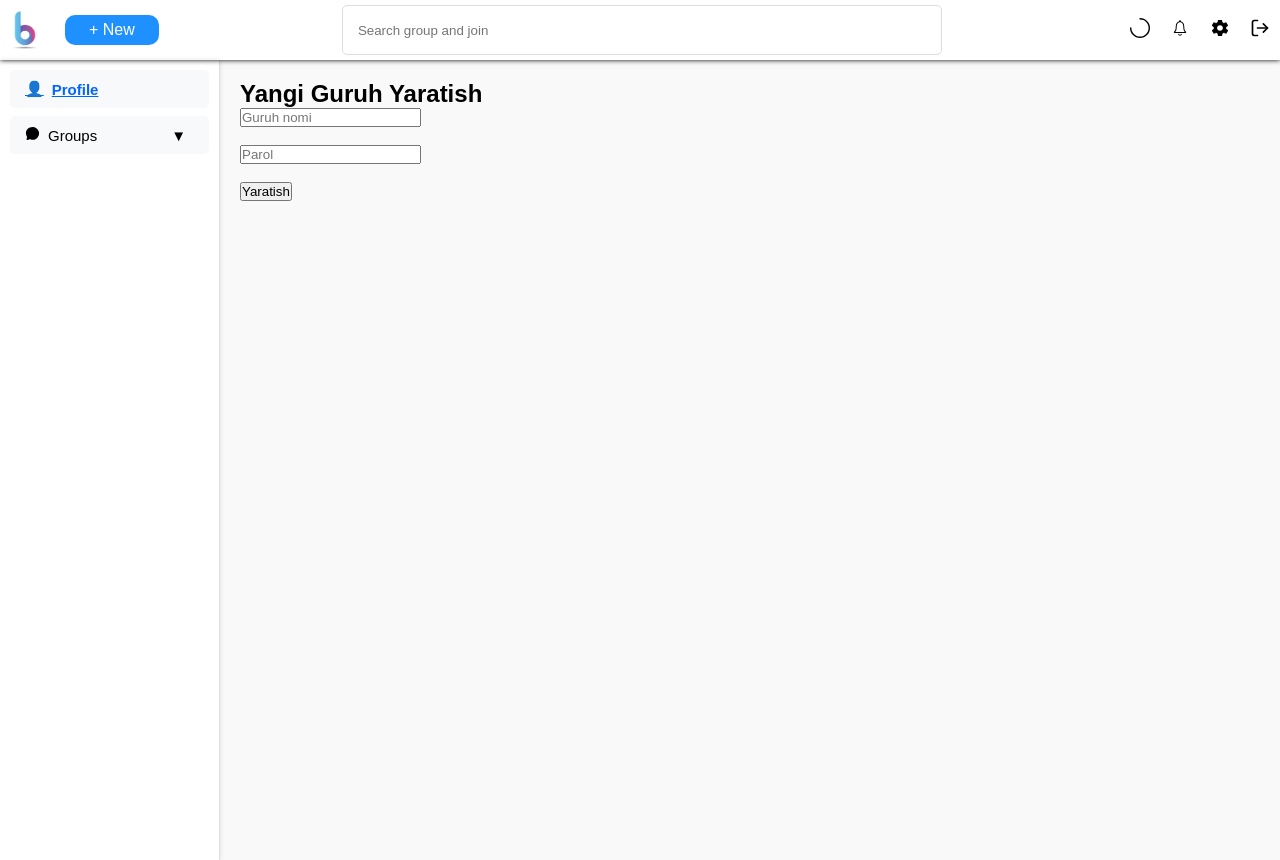
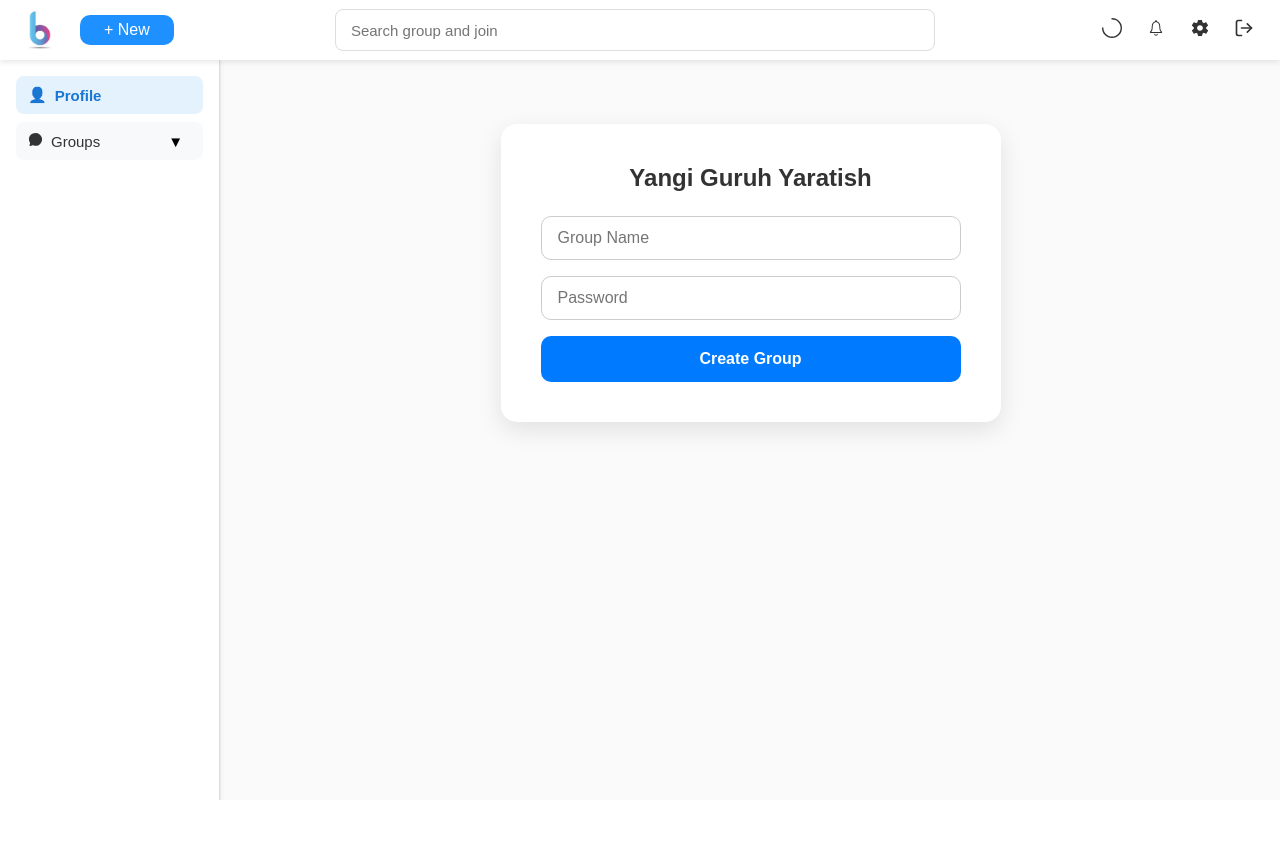
Before and after one commit to Javlon1221/shopping-list, a React (Vite) app: page /create-group in a window 1280 px wide. After the commit the page ends 800 px from the top, so only its background shows below. Built offline with nearby package versions, Linux system fonts and the light colour scheme; sample sign-in values are in the browser's storage.

Commit message:
Add group creation feature with framer-motion and react-toastify integration; enhance sidebar and layout styles

```diff
--- a/package.json
+++ b/package.json
@@ -10,10 +10,12 @@
     "preview": "vite preview"
   },
   "dependencies": {
+    "framer-motion": "^12.18.1",
     "react": "^19.1.0",
     "react-dom": "^19.1.0",
     "react-icons": "^5.5.0",
-    "react-router-dom": "^7.6.2"
+    "react-router-dom": "^7.6.2",
+    "react-toastify": "^11.0.5"
   },
   "devDependencies": {
     "@eslint/js": "^9.25.0",
--- a/src/App.jsx
+++ b/src/App.jsx
@@ -7,6 +7,7 @@ import Register from './components/Register/Register';
 import NotFound from './components/404/NotFound';
 import Profile from './components/profile/Profile';
 import CreateGroup from './components/CreateGroup/CreateGroup';
+
 
 const isAuthenticated = localStorage.getItem('token');
 
@@ -21,7 +22,7 @@ const App = () => {
         <Route path="/login" element={<Login />} />
         <Route path="/register" element={<Register />} />
 
-        {/* Protected Routes */}
+
         <Route
           path="/"
           element={
@@ -36,7 +37,6 @@ const App = () => {
           <Route path="*" element={<NotFound />} />
         </Route>
 
-        {/* Catch-all for unknown routes */}
         <Route path="*" element={<NotFound />} />
       </Routes>
     </Router>
--- a/src/components/CreateGroup/CreateGroup.jsx
+++ b/src/components/CreateGroup/CreateGroup.jsx
@@ -1,36 +1,81 @@
-import React, { useState } from 'react';
+import React, { useState, useEffect } from 'react';
+import './createGroup.css';
+import { toast, ToastContainer } from 'react-toastify';
+import 'react-toastify/dist/ReactToastify.css';
+import { useNavigate } from 'react-router-dom';
+import { motion } from 'framer-motion';
 
 const CreateGroup = () => {
-  const [name, setName] = useState('');
-  const [password, setPassword] = useState('');
+  const [groupName, setGroupName] = useState('');
+  const [groupPassword, setGroupPassword] = useState('');
+  const [groupList, setGroupList] = useState([]);
+  const navigate = useNavigate();
 
-  const handleSubmit = () => {
-    if (name && password) {
-      alert(`Guruh yaratildi!\nNomi: ${name}\nParol: ${password}`);
-      setName('');
-      setPassword('');
+  useEffect(() => {
+    const savedGroups = JSON.parse(localStorage.getItem('groups')) || [];
+    setGroupList(savedGroups);
+  }, []);
+
+  const handleCreateGroup = () => {
+    if (groupName.trim() && groupPassword.trim()) {
+      const newGroup = {
+        name: groupName.trim(),
+        password: groupPassword.trim()
+      };
+
+      const updatedGroups = [...groupList, newGroup];
+      localStorage.setItem('groups', JSON.stringify(updatedGroups));
+      setGroupList(updatedGroups);
+
+      toast.success(`"${groupName}" guruhi yaratildi!`);
+      setGroupName('');
+      setGroupPassword('');
+
+      setTimeout(() => navigate('/'), 1500);
     } else {
-      alert("Iltimos, barcha maydonlarni to'ldiring.");
+      toast.error("Iltimos, barcha maydonlarni to'ldiring.");
     }
   };
 
   return (
-    <div>
-      <h2>Yangi Guruh Yaratish</h2>
-      <input
+    <motion.div
+      className="create-group-page"
+      initial={{ opacity: 0, y: 50 }}
+      animate={{ opacity: 1, y: 0 }}
+      transition={{ duration: 0.6, ease: 'easeOut' }}
+    >
+      <ToastContainer position="top-right" autoClose={2000} />
+
+      <motion.h2
+        initial={{ opacity: 0 }}
+        animate={{ opacity: 1 }}
+        transition={{ delay: 0.3 }}
+      >
+        Yangi Guruh Yaratish
+      </motion.h2>
+
+      <motion.input
         type="text"
-        placeholder="Guruh nomi"
-        value={name}
-        onChange={(e) => setName(e.target.value)}
-      /><br /><br />
-      <input
+        placeholder="Group Name"
+        value={groupName}
+        onChange={(e) => setGroupName(e.target.value)}
+        whileFocus={{ scale: 1.03 }}
+      />
+      <motion.input
         type="password"
-        placeholder="Parol"
-        value={password}
-        onChange={(e) => setPassword(e.target.value)}
-      /><br /><br />
-      <button onClick={handleSubmit}>Yaratish</button>
-    </div>
+        placeholder="Password"
+        value={groupPassword}
+        onChange={(e) => setGroupPassword(e.target.value)}
+        whileFocus={{ scale: 1.03 }}
+      />
+      <motion.button
+        onClick={handleCreateGroup}
+        whileHover={{ scale: 1.05 }}
+        whileTap={{ scale: 0.97 }}
+      >
+        Create Group
+      </motion.button>
+    </motion.div>
   );
 };
 
--- /dev/null
+++ b/src/components/CreateGroup/createGroup.css
@@ -0,0 +1,80 @@
+.create-group-page {
+  max-width: 400px;
+  margin: 50px auto;
+  padding: 20px;
+  background: #f9f9f9;
+  border-radius: 10px;
+  text-align: center;
+}
+
+.create-group-page input {
+  display: block;
+  width: 100%;
+  padding: 10px;
+  margin-bottom: 12px;
+  border: 1px solid #ccc;
+  border-radius: 6px;
+}
+
+.create-group-page button {
+  padding: 10px 20px;
+  background-color: #4caf50;
+  color: white;
+  border: none;
+  border-radius: 6px;
+  cursor: pointer;
+}
+
+.create-group-page button:hover {
+  background-color: #45a049;
+}
+.create-group-page {
+  padding: 40px;
+  max-width: 500px;
+  margin: 40px auto;
+  background-color: #fff;
+  border-radius: 16px;
+  box-shadow: 0 8px 25px rgba(0, 0, 0, 0.1);
+  transition: all 0.3s ease;
+}
+
+.create-group-page h2 {
+  font-size: 24px;
+  text-align: center;
+  margin-bottom: 24px;
+  color: #333;
+}
+
+.create-group-page input {
+  display: block;
+  width: 100%;
+  margin-bottom: 16px;
+  padding: 12px 16px;
+  font-size: 16px;
+  border-radius: 10px;
+  border: 1px solid #ccc;
+  outline: none;
+  transition: all 0.3s ease;
+}
+
+.create-group-page input:focus {
+  border-color: #007bff;
+  box-shadow: 0 0 8px rgba(0, 123, 255, 0.3);
+}
+
+.create-group-page button {
+  width: 100%;
+  padding: 14px 0;
+  font-size: 16px;
+  font-weight: 600;
+  background-color: #007bff;
+  color: white;
+  border: none;
+  border-radius: 10px;
+  cursor: pointer;
+  transition: background 0.3s ease;
+}
+
+.create-group-page button:hover {
+  background-color: #0056b3;
+}
--- a/src/components/Layout/layout.css
+++ b/src/components/Layout/layout.css
@@ -2,22 +2,84 @@
   display: flex;
   flex-direction: column;
   height: 100vh;
+  font-family: 'Segoe UI', sans-serif;
+  background-color: #f4f6f8;
 }
 
 .main-content {
   display: flex;
   flex: 1;
   background-color: #f9f9f9;
+  overflow: hidden;
 }
 
 .sidebar {
   width: 220px;
   background-color: #ffffff;
   border-right: 1px solid #ddd;
+  box-shadow: 2px 0 5px rgba(0, 0, 0, 0.03);
+  padding: 16px;
+  transition: all 0.3s ease-in-out;
 }
 
+.sidebar .menu-item {
+  padding: 10px 12px;
+  border-radius: 8px;
+  color: #333;
+  text-decoration: none;
+  display: flex;
+  align-items: center;
+  cursor: pointer;
+  transition: background-color 0.2s;
+}
+
+.sidebar .menu-item:hover {
+  background-color: #f0f0f0;
+}
+
+.sidebar .menu-item.active {
+  background-color: #e3f2fd;
+  font-weight: 600;
+  color: #1976d2;
+}
+
+.sidebar .arrow {
+  margin-left: auto;
+}
+
+/* Page kontent */
 .page-content {
   flex: 1;
-  padding: 20px;
+  padding: 24px;
   overflow-y: auto;
+  background-color: #fafafa;
+  animation: fadeIn 0.3s ease;
+  border-left: 1px solid #f0f0f0;
 }
+
+@keyframes fadeIn {
+  from {
+    opacity: 0;
+    transform: translateY(5px);
+  }
+  to {
+    opacity: 1;
+    transform: translateY(0);
+  }
+}
+
+@media (max-width: 768px) {
+  .main-content {
+    flex-direction: column;
+  }
+
+  .sidebar {
+    width: 100%;
+    border-right: none;
+    border-bottom: 1px solid #ddd;
+  }
+
+  .page-content {
+    padding: 16px;
+  }
+}
--- a/src/components/Register/Register.jsx
+++ b/src/components/Register/Register.jsx
@@ -1,4 +1,3 @@
-// Register.jsx
 import React, { useState } from 'react';
 import './Register.css';
 import { Link, useNavigate } from 'react-router-dom';
@@ -18,10 +17,13 @@ const Register = () => {
   const handleSubmit = (e) => {
     e.preventDefault();
 
-    // Hozircha oddiy token yozamiz (real loyihada serverga yuboriladi)
-    if (form.name && form.username && form.password) {
-      localStorage.setItem('token', 'user_token');
-      navigate('/');
+    const { name, username, password } = form;
+
+    if (name && username && password) {
+      const user = { name, username, password };
+      localStorage.setItem('user', JSON.stringify(user));
+      alert('Ro‘yxatdan o‘tildi! Endi login qiling.');
+      navigate('/login');
     } else {
       alert('Iltimos, barcha maydonlarni to‘ldiring.');
     }
--- a/src/components/header/header.css
+++ b/src/components/header/header.css
@@ -1,78 +1,103 @@
-.header{
+.header {
   width: 100%;
-    padding: 5px;
   height: 60px;
-    box-shadow: 0 0 5px;
+  padding: 0 20px;
+  background-color: #fff;
+  box-shadow: 0 2px 6px rgba(0, 0, 0, 0.1);
   position: sticky;
-}
-.logo{
-    width: 40px;
-    height: 40px;
+  top: 0;
+  z-index: 100;
+  display: flex;
+  align-items: center;
+  transition: box-shadow 0.3s ease;
 }
 
-.navbar_logo{
+.navbar {
+  width: 100%;
   display: flex;
-    justify-content: center;
+  justify-content: space-between;
+  align-items: center;
+}
+
+.navbar_logo {
+  display: flex;
   align-items: center;
   gap: 20px;
 }
-.navbar{
-    display: flex;
-    justify-content:space-between ;
-    align-items: center;
-}
-.navbar_inputSearch{
-    width: 600px;
-    height: 50px;
-    border-radius: 5px;
-    outline: none;
-    border: 1px solid #ddd;
-    text-indent: 15px;
-    transition: .3s;
-}
-.navbar_inputSearch:hover{
-    border-color: #aaa;
-    box-shadow: 0 0 5px #aaa;
+
+.logo {
+  width: 40px;
+  height: 40px;
+  cursor: pointer;
+  transition: transform 0.3s ease;
 }
 
+.logo:hover {
+  transform: rotate(10deg) scale(1.05);
+}
 
-.navbar_button{
+.navbar_button {
   padding: 6px 24px;
-    border:none;
+  border: none;
   border-radius: 10px;
   font-size: 16px;
   font-weight: 500;
   color: white;
+  background: dodgerblue;
   cursor: pointer;
-    background: dodgerblue;
-    transition: .3s;
+  transition: all 0.3s ease;
 }
-.navbar_button:hover{
+
+.navbar_button:hover {
   background: deepskyblue;
   transform: scale(1.1);
+  box-shadow: 0 0 10px rgba(30, 144, 255, 0.4);
 }
 
-.navbar_item{
+.navbar_form {
+  flex: 1;
   display: flex;
   justify-content: center;
-    align-items: center;
-    gap: 10px;
-    font-weight: 500;
-    font-size: 18px;
 }
 
-.navbar_itemch{
-    padding: 5px;
+.navbar_inputSearch {
+  width: 100%;
+  max-width: 600px;
+  height: 42px;
+  border-radius: 8px;
+  outline: none;
+  border: 1px solid #ddd;
+  padding: 0 15px;
+  font-size: 15px;
+  transition: all 0.3s ease;
+}
+
+.navbar_inputSearch:focus,
+.navbar_inputSearch:hover {
+  border-color: #007bff;
+  box-shadow: 0 0 6px rgba(0, 123, 255, 0.3);
+}
+
+.navbar_item {
+  display: flex;
+  align-items: center;
+  gap: 12px;
+}
+
+.navbar_itemch {
+  background: none;
+  border: none;
   font-size: 20px;
-    background: inherit;
-    border: none;
-    transition: 0.3s;
   cursor: pointer;
+  color: #333;
+  transition: all 0.3s ease;
+  padding: 6px;
+  border-radius: 6px;
 }
 
 .navbar_itemch:hover {
-    background: #f0f0f0;
-    transform: scale(1.05);
+  background-color: #f0f0f0;
   color: dodgerblue;
-    box-shadow: 0 0 5px #ddd;
+  transform: scale(1.1);
+  box-shadow: 0 2px 5px rgba(0, 0, 0, 0.05);
 }
--- a/src/components/login/Login.jsx
+++ b/src/components/login/Login.jsx
@@ -1,4 +1,3 @@
-// Login.jsx
 import React, { useState } from 'react';
 import './Login.css';
 import { Link, useNavigate } from 'react-router-dom';
@@ -14,12 +13,22 @@ const Login = () => {
   const handleSubmit = (e) => {
     e.preventDefault();
 
-    if (form.username && form.password) {
+    const savedUser = JSON.parse(localStorage.getItem('user'));
 
+    if (!savedUser) {
+      alert("Iltimos, avval ro‘yxatdan o‘ting.");
+      return;
+    }
+
+    if (
+      form.username === savedUser.username &&
+      form.password === savedUser.password
+    ) {
       localStorage.setItem('token', 'user_token');
+      localStorage.setItem('username', savedUser.username);
       navigate('/');
     } else {
-      alert("Iltimos, foydalanuvchi nomi va parolni to‘ldiring.");
+      alert("Login yoki parol noto‘g‘ri!");
     }
   };
 
--- a/src/components/profile/Profile.jsx
+++ b/src/components/profile/Profile.jsx
@@ -1,18 +1,60 @@
-import React from 'react';
+import React, { useEffect, useState } from 'react';
 import './profile.css';
 import { FaTrashAlt, FaRegCopy } from 'react-icons/fa';
+import { useNavigate } from 'react-router-dom';
+import { toast, ToastContainer } from 'react-toastify';
+import 'react-toastify/dist/ReactToastify.css';
 
 const Profile = () => {
+  const navigate = useNavigate();
+  const [username, setUsername] = useState('');
+
+  useEffect(() => {
+    const savedUsername = localStorage.getItem('username');
+    if (savedUsername) {
+      setUsername(savedUsername);
+    } else {
+      setUsername('No username');
+    }
+  }, []);
+
+  const handleCopyUsername = () => {
+    if (username !== 'No username') {
+      navigator.clipboard.writeText(username)
+        .then(() => {
+          toast.success('Username nusxalandi!');
+        })
+        .catch(() => {
+          toast.error('Nusxalashda xatolik yuz berdi.');
+        });
+    } else {
+      toast.warning("Username mavjud emas.");
+    }
+  };
+
+  const handleDeleteAccount = () => {
+    const confirmDelete = window.confirm("Rostdan ham hisobingizni o‘chirmoqchimisiz?");
+    if (confirmDelete) {
+      localStorage.removeItem('token');
+      localStorage.removeItem('username');
+      localStorage.removeItem('user');
+
+      toast.success("Hisob o‘chirildi, login sahifasiga yo‘naltirilmoqda...");
+      setTimeout(() => navigate('/login'), 2000);
+    }
+  };
+
   return (
     <div className="profile-container">
+      <ToastContainer position="top-right" autoClose={2000} />
       <div className="profile-header">
         <h1>Your Profile</h1>
         <div className="profile-actions">
-          <button className="btn btn-copy">
+          <button className="btn btn-copy" onClick={handleCopyUsername}>
             <FaRegCopy style={{ marginRight: '6px' }} />
             Copy Username
           </button>
-          <button className="btn btn-delete">
+          <button className="btn btn-delete" onClick={handleDeleteAccount}>
             <FaTrashAlt style={{ marginRight: '6px' }} />
             Delete Account
           </button>
@@ -20,10 +62,10 @@ const Profile = () => {
       </div>
 
       <div className="profile-main">
-        <div className="profile-avatar">J</div>
+        <div className="profile-avatar">{username?.charAt(0).toUpperCase()}</div>
         <div className="profile-info">
-          <h2>Javlonbek <span className="active-badge">Active</span></h2>
-          <p>jalilov123</p>
+          <h2>{username} <span className="active-badge">Active</span></h2>
+          <p>{username}</p>
         </div>
       </div>
     </div>
--- a/src/components/sidebar/Sidebar.jsx
+++ b/src/components/sidebar/Sidebar.jsx
@@ -1,33 +1,33 @@
-import React, { useState } from 'react';
+import React, { useState, useEffect } from 'react';
 import { Link } from 'react-router-dom';
 import './sidebar.css';
-import { IoChatbubble } from "react-icons/io5";
+import { IoChatbubble } from 'react-icons/io5';
+import { FaBars } from 'react-icons/fa'; // toggle ikonkasi
 
 const Sidebar = () => {
   const [showGroups, setShowGroups] = useState(false);
-  const [showCreateForm, setShowCreateForm] = useState(false);
-  const [groupName, setGroupName] = useState('');
-  const [groupPassword, setGroupPassword] = useState('');
+  const [groupList, setGroupList] = useState([]);
+  const [showSidebar, setShowSidebar] = useState(false);
 
-  const handleCreateGroup = () => {
-    if (groupName.trim() && groupPassword.trim()) {
-      alert(`Group created!\nName: ${groupName}\nPassword: ${groupPassword}`);
-      setGroupName('');
-      setGroupPassword('');
-      setShowCreateForm(false);
-    } else {
-      alert("Iltimos, barcha maydonlarni to'ldiring.");
-    }
-  };
+  useEffect(() => {
+    const savedGroups = JSON.parse(localStorage.getItem('groups')) || [];
+    setGroupList(savedGroups);
+  }, []);
 
   return (
-    <div className="sidebar">
-      <Link to="/profile" className="menu-item active">
+    <>
+      {/* Toggle button faqat kichik ekranlarda ko'rinadi */}
+      <button className="menu-toggle" onClick={() => setShowSidebar(!showSidebar)}>
+        <FaBars />
+      </button>
+
+      <div className={`sidebar ${showSidebar ? 'show' : ''}`}>
+        <Link to="/profile" className="menu-item active" onClick={() => setShowSidebar(false)}>
           <span role="img" aria-label="user">👤</span> Profile
         </Link>
 
         <div className="menu-item" onClick={() => setShowGroups(!showGroups)}>
-        <span role="img" aria-label="groups">
+          <span className="icon">
             <IoChatbubble />
           </span> Groups
           <span className="arrow">{showGroups ? '▲' : '▼'}</span>
@@ -35,30 +35,23 @@ const Sidebar = () => {
 
         {showGroups && (
           <div className="group-list">
-          <div className="menu-item sub" onClick={() => setShowCreateForm(!showCreateForm)}>
+            <Link to="/create-group" className="menu-item sub" onClick={() => setShowSidebar(false)}>
               <span role="img" aria-label="plus">➕</span> Create Group
+            </Link>
+
+            {groupList.length > 0 && (
+              <div className="created-groups">
+                {groupList.map((group, idx) => (
+                  <div key={idx} className="group-item">
+                    📌 {group.name}
                   </div>
-
-          {showCreateForm && (
-            <div className="create-form">
-              <input
-                type="text"
-                placeholder="Group Name"
-                value={groupName}
-                onChange={(e) => setGroupName(e.target.value)}
-              />
-              <input
-                type="password"
-                placeholder="Password"
-                value={groupPassword}
-                onChange={(e) => setGroupPassword(e.target.value)}
-              />
-              <button onClick={handleCreateGroup}>Create</button>
+                ))}
               </div>
             )}
           </div>
         )}
       </div>
+    </>
   );
 };
 
--- a/src/components/sidebar/sidebar.css
+++ b/src/components/sidebar/sidebar.css
@@ -4,6 +4,9 @@
   box-shadow: 0 0 5px rgba(0, 0, 0, 0.1);
   padding: 10px;
   height: 100vh;
+  position: relative;
+  z-index: 1;
+  transition: transform 0.3s ease-in-out;
 }
 
 .menu-item {
@@ -41,28 +44,80 @@
   margin-left: 20px;
   font-size: 14px;
 }
-.create-form {
-  display: flex;
-  flex-direction: column;
-  gap: 8px;
-  padding: 10px;
+
+.logout-btn {
+  margin-top: 30px;
+  background-color: #ff4d4d;
+  color: white;
+  font-weight: bold;
+  text-align: center;
+  border: none;
+  padding: 10px 15px;
 }
 
-.create-form input {
-  padding: 6px 10px;
-  border: 1px solid #ccc;
-  border-radius: 4px;
+.logout-btn:hover {
+  background-color: #e60000;
 }
 
-.create-form button {
-  padding: 6px 10px;
-  background-color: #4caf50;
-  color: white;
+.menu-toggle {
+  display: none;
+  position: absolute;
+  top: 15px;
+  left: 15px;
+  background: none;
+  font-size: 24px;
   border: none;
-  border-radius: 4px;
   cursor: pointer;
+  z-index: 1001;
 }
 
-.create-form button:hover {
-  background-color: #45a049;
+@media (max-width: 768px) {
+  .menu-toggle {
+    display: block;
+  }
+
+  .sidebar {
+    position: fixed;
+    top: 0;
+    left: 0;
+    transform: translateX(-100%);
+    transition: transform 0.3s ease-in-out;
+    z-index: 1000;
+  }
+
+  .sidebar.show {
+    transform: translateX(0);
+  }
 }
+.menu-toggle {
+  display: none;
+  position: absolute;
+  top: 15px;
+  left: 15px;
+  background: none;
+  font-size: 24px;
+  border: none;
+  cursor: pointer;
+  z-index: 1001;
+}
+
+@media (max-width: 768px) {
+  .menu-toggle {
+    display: block;
+  }
+
+  .sidebar {
+    position: fixed;
+    top: 0;
+    left: 0;
+    transform: translateX(-100%);
+    transition: transform 0.3s ease-in-out;
+    z-index: 1000;
+    height: 100vh;
+    width: 220px;
+  }
+
+  .sidebar.show {
+    transform: translateX(0);
+  }
+}
```
Also changed, not shown: 1 other file (tests, documents, lock files or other folders). Lines whose indentation alone changed are shown as unchanged.
